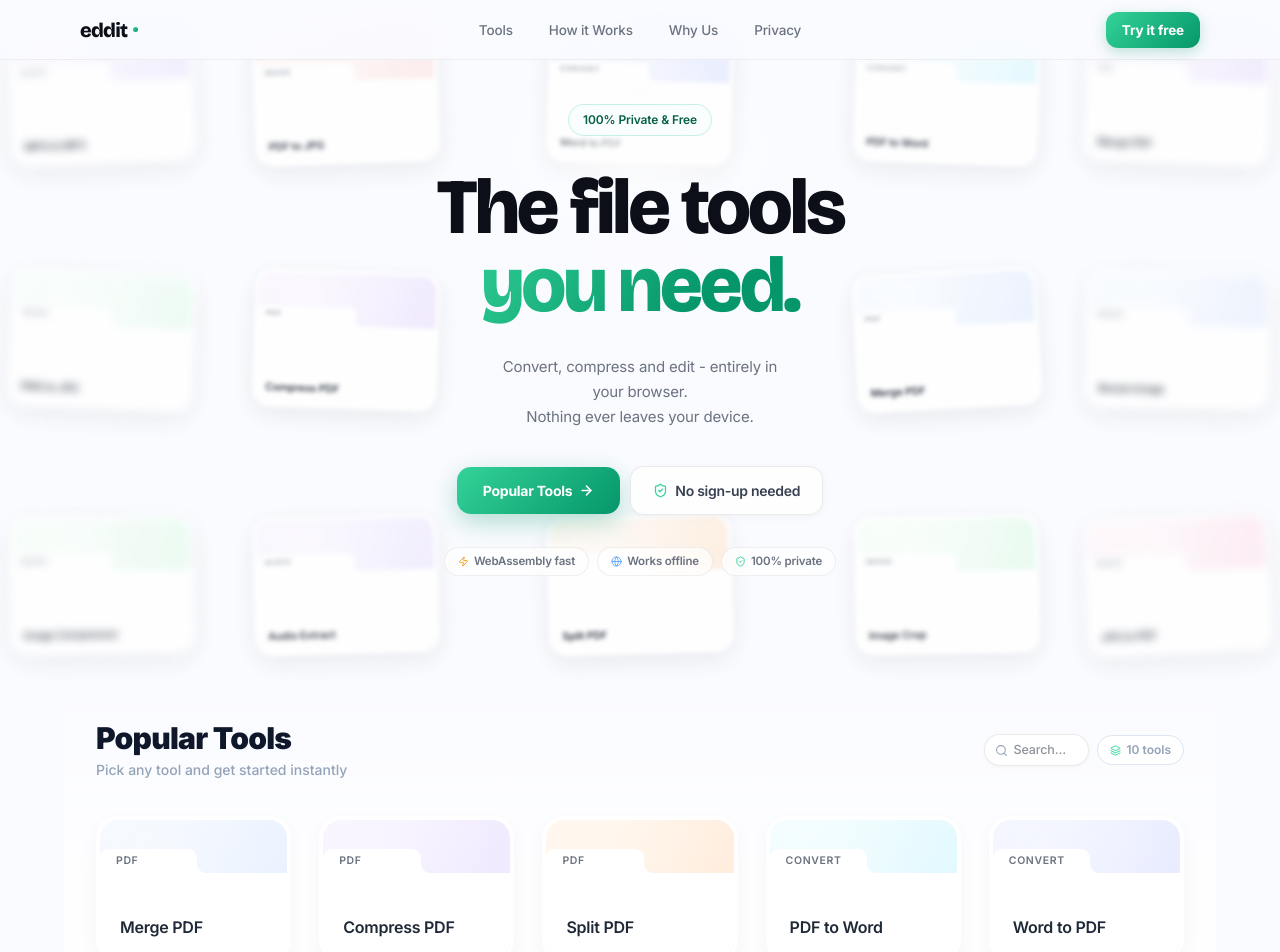
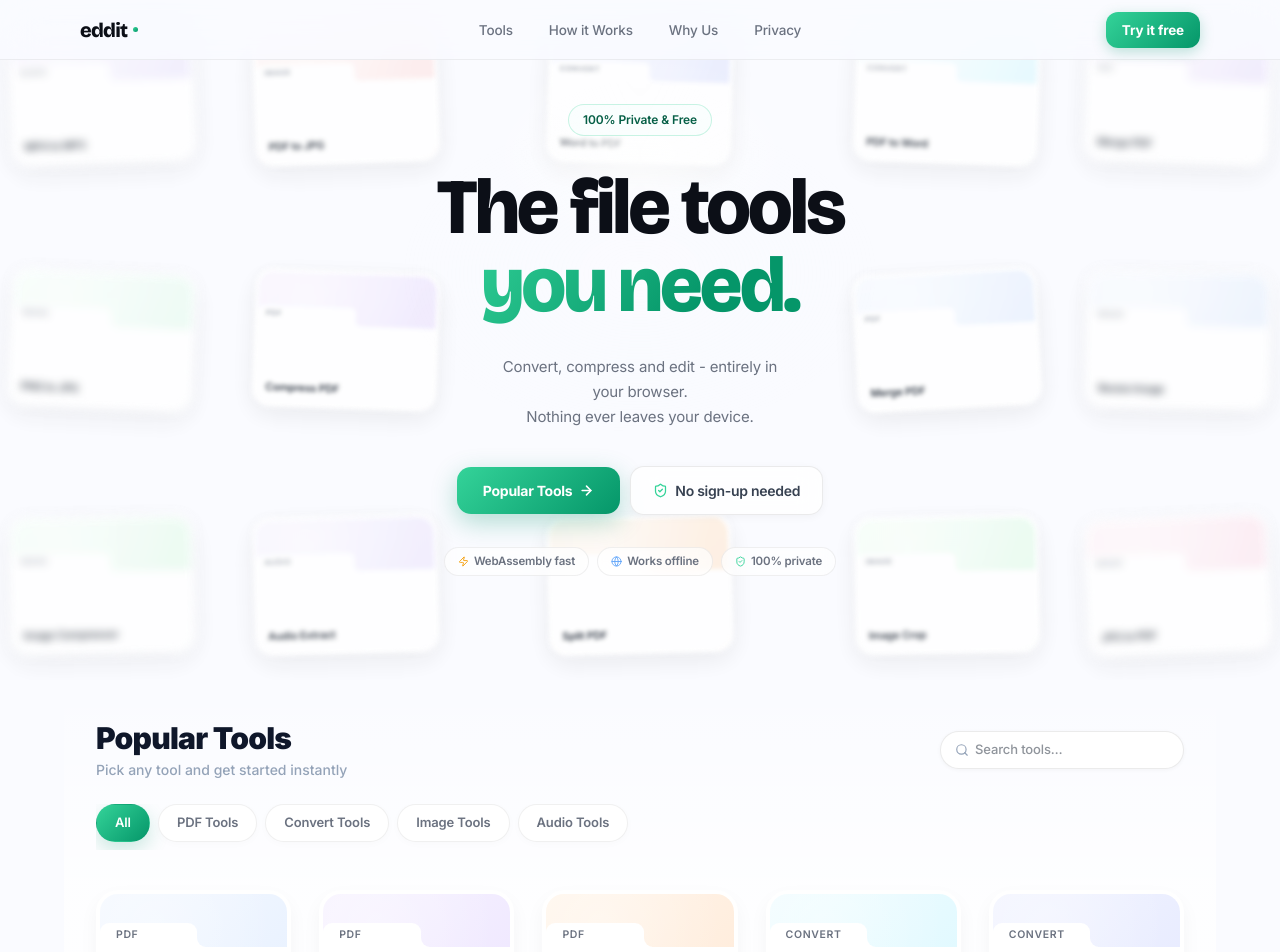
Before and after one commit to siddharth-fr/edita, a Next.js app: page / in a window 1280 px wide. Shown: the top 952 px of the page. Built offline with nearby package versions, Linux system fonts and the light colour scheme.

Commit message:
replaced total tools count pill $ added tool filters

```diff
--- a/src/components/ui/ToolsHeader.tsx
+++ b/src/components/ui/ToolsHeader.tsx
@@ -8,6 +8,9 @@ interface Props {
   filteredCount: number;
   query: string;
   onSearch: (q: string) => void;
+  selectedCategory: string;
+  onCategoryChange: (cat: string) => void;
+  categories: string[];
 }
 
 /*  Spring easing — feels elastic and natural, not mechanical */
@@ -18,6 +21,9 @@ export default function ToolsHeader({
   filteredCount,
   query,
   onSearch,
+  selectedCategory,
+  onCategoryChange,
+  categories,
 }: Props) {
   const inputRef = useRef<HTMLInputElement>(null);
   const active = query.length > 0;
@@ -31,14 +37,14 @@ export default function ToolsHeader({
     inputRef.current?.focus();
   }
 
-  /* Click the icon area to focus the input */
   function focusPill() {
     inputRef.current?.focus();
   }
 
   return (
-    <div className="flex items-center justify-between mb-7 sm:mb-9 gap-4">
-      {/* ── Left: Title ── */}
+    <div className="flex flex-col gap-6 mb-10">
+      {/* ── Top Row: Title + Search ── */}
+      <div className="flex flex-col sm:flex-row sm:items-center justify-between gap-6">
         <div>
           <h2
             className="text-2xl sm:text-3xl font-black tracking-tight"
@@ -53,9 +59,7 @@ export default function ToolsHeader({
           </p>
         </div>
 
-      {/* ── Right: search pill + count pill ── */}
-      <div className="flex items-center gap-2 shrink-0">
-
+        <div className="flex items-center gap-3">
           {/* Search pill — click anywhere to focus */}
           <div
             onClick={focusPill}
@@ -63,7 +67,7 @@ export default function ToolsHeader({
               display: 'flex',
               alignItems: 'center',
               gap: 6,
-            padding: '6px 10px',
+              padding: '8px 14px',
               borderRadius: 999,
               background: '#fff',
               border: `1px solid ${active ? 'rgba(52,211,153,0.5)' : 'rgba(0,0,0,0.08)'}`,
@@ -71,12 +75,13 @@ export default function ToolsHeader({
                 ? '0 0 0 3px rgba(52,211,153,0.10), 0 1px 4px rgba(0,0,0,0.04)'
                 : '0 1px 4px rgba(0,0,0,0.04)',
               cursor: 'text',
-            /* Only transition non-layout props so no jank on the pill itself */
               transition: 'border-color 0.2s ease, box-shadow 0.25s ease',
+              flex: 1,
+              maxWidth: 300,
             }}
           >
             <Search
-            size={13}
+              size={14}
               style={{
                 color: active ? '#34D399' : '#94A3B8',
                 flexShrink: 0,
@@ -84,33 +89,26 @@ export default function ToolsHeader({
               }}
             />
 
-          {/* The input drives the pill width — spring between two fixed values */}
             <input
               ref={inputRef}
               type="text"
               value={query}
               onChange={handleChange}
-            placeholder="Search…"
+              placeholder="Search tools…"
               style={{
                 border: 'none',
                 outline: 'none',
                 background: 'transparent',
-              fontSize: 12.5,
+                fontSize: 13,
                 fontWeight: 500,
                 color: '#1F2937',
                 letterSpacing: '-0.01em',
-              /*
-               * Animate width between 58px (resting) and 148px (active).
-               * Transitioning an explicit pixel width is reliable and smooth.
-               * Using the spring curve gives the elastic-feel the user wants.
-               */
-              width: active ? 148 : 58,
+                width: '100%',
                 minWidth: 0,
-              transition: `width 0.38s ${SPRING}`,
               }}
             />
 
-          {/* Clear button — fades + scales in */}
+            {/* Clear button */}
             <button
               onClick={(e) => { e.stopPropagation(); clear(); }}
               aria-label="Clear search"
@@ -118,8 +116,8 @@ export default function ToolsHeader({
                 display: 'flex',
                 alignItems: 'center',
                 justifyContent: 'center',
-              width: active ? 16 : 0,
-              height: active ? 16 : 0,
+                width: active ? 18 : 0,
+                height: active ? 18 : 0,
                 borderRadius: '50%',
                 background: '#E5E7EB',
                 border: 'none',
@@ -132,23 +130,44 @@ export default function ToolsHeader({
                 transition: `width 0.25s ${SPRING}, height 0.25s ${SPRING}, opacity 0.2s ease, transform 0.25s ${SPRING}`,
               }}
             >
-            <X size={8} style={{ color: '#6B7280' }} />
+              <X size={10} style={{ color: '#6B7280' }} />
             </button>
           </div>
+        </div>
+      </div>
 
-        {/* Count pill */}
+      {/* ── Bottom Row: Category Filter ── */}
+      <div className="flex items-center gap-2 overflow-x-auto pb-2 scrollbar-hide -mx-4 px-4 sm:mx-0 sm:px-0">
         <div
-          className="flex items-center gap-1.5 px-3 py-1.5 rounded-full text-xs font-semibold"
+          className="flex items-center gap-2"
+          style={{ minWidth: 'max-content' }}
+        >
+          {categories.map((cat) => {
+            const isSelected = selectedCategory === cat;
+            return (
+              <button
+                key={cat}
+                onClick={() => onCategoryChange(cat)}
+                className="transition-all duration-300"
                 style={{
-            color: '#94A3B8',
-            background: '#fff',
-            border: '1px solid #dde5f0',
-            transition: 'color 0.2s ease',
+                  padding: '8px 18px',
+                  borderRadius: 999,
+                  fontSize: 13,
+                  fontWeight: 600,
+                  letterSpacing: '-0.01em',
+                  background: isSelected ? 'linear-gradient(135deg, #34D399 0%, #059669 100%)' : '#fff',
+                  color: isSelected ? '#fff' : '#6B7280',
+                  border: `1px solid ${isSelected ? 'transparent' : 'rgba(0,0,0,0.06)'}`,
+                  boxShadow: isSelected
+                    ? '0 8px 20px rgba(5,150,105,0.20)'
+                    : '0 2px 8px rgba(0,0,0,0.02)',
+                  cursor: 'pointer',
                 }}
               >
-          <Layers size={11} style={{ color: '#34D399' }} />
-          <span className="hidden sm:inline">{totalTools} tools</span>
-          <span className="sm:hidden">{totalTools}</span>
+                {cat === 'All' ? cat : `${cat} Tools`}
+              </button>
+            );
+          })}
         </div>
       </div>
     </div>
--- a/src/components/ui/ToolsSection.tsx
+++ b/src/components/ui/ToolsSection.tsx
@@ -13,16 +13,23 @@ interface Tool {
 
 export default function ToolsSection({ tools }: { tools: Tool[] }) {
   const [query, setQuery] = useState('');
+  const [category, setCategory] = useState('All');
+
+  const categories = useMemo(() => {
+    const cats = Array.from(new Set(tools.map(t => t.category)));
+    return ['All', ...cats];
+  }, [tools]);
 
   const filtered = useMemo(() => {
     const q = query.trim().toLowerCase();
-    if (!q) return tools;
-    return tools.filter(
-      t =>
+    return tools.filter(t => {
+      const matchesQuery = !q ||
         t.name.toLowerCase().includes(q) ||
-        t.category.toLowerCase().includes(q)
-    );
-  }, [tools, query]);
+        t.category.toLowerCase().includes(q);
+      const matchesCategory = category === 'All' || t.category === category;
+      return matchesQuery && matchesCategory;
+    });
+  }, [tools, query, category]);
 
   return (
     <>
@@ -31,6 +38,9 @@ export default function ToolsSection({ tools }: { tools: Tool[] }) {
         filteredCount={filtered.length}
         query={query}
         onSearch={setQuery}
+        selectedCategory={category}
+        onCategoryChange={setCategory}
+        categories={categories}
       />
 
       {filtered.length === 0 ? (
```
Lines whose indentation alone changed are shown as unchanged.
